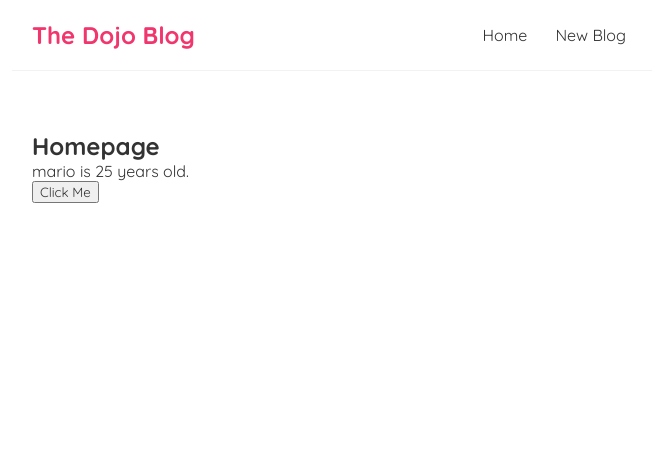
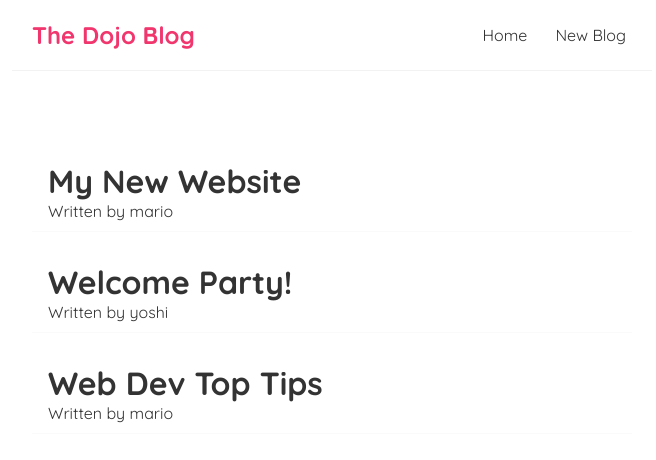
Before and after one commit to kulotsystems/react-thenetninja, a React (Vite) app: page / in a window 1280 px wide. Shown: the top 460 px of the page, without its empty margins (308-964 px from the left). Built offline with nearby package versions, Linux system fonts and the light colour scheme.

Commit message:
Lesson 10: Outputting Lists.

```diff
--- a/src/Home.jsx
+++ b/src/Home.jsx
@@ -1,20 +1,20 @@
 import { useState } from 'react';
 
 const Home = () => {
-    const [name, setName] = useState('mario');
-    const [age, setAge]   = useState(25);
-
-    const handleClick = (e) => {
-        setName('luigi');
-        setAge(30);
-        console.log(name);
-    }
+    const [blogs, setBlogs] = useState([
+        { id: 1, title: 'My New Website'  , body: 'lorem ipsum...', author: 'mario' },
+        { id: 2, title: 'Welcome Party!'  , body: 'lorem ipsum...', author: 'yoshi' },
+        { id: 3, title: 'Web Dev Top Tips', body: 'lorem ipsum...', author: 'mario' }
+    ]);
 
     return (
         <div className="home">
-            <h2>Homepage</h2>
-            <p>{name} is {age} years old.</p>
-            <button onClick={handleClick}>Click Me</button>
+            {blogs.map((blog) => (
+                <div className="blog-preview" key={blog.id}>
+                    <h1>{blog.title}</h1>
+                    <p>Written by {blog.author}</p>
+                </div>
+            ))}
         </div>
     );
 };
--- a/src/index.css
+++ b/src/index.css
@@ -39,3 +39,20 @@
     margin: 40px auto;
     padding: 20px;
 }
+
+/* blog previews / list */
+.blog-preview {
+    padding: 10px 16px;
+    margin: 20px 0;
+    border-bottom: 1px solid #fafafa;
+}
+
+.blog-preview:hover {
+    box-shadow: 1px 3px 5px rgba(0, 0, 0, 0.1);
+}
+
+.blog-preview h2 {
+    font-size: 20px;
+    color: #f1356d;
+    margin-bottom: 8px;
+}
```
